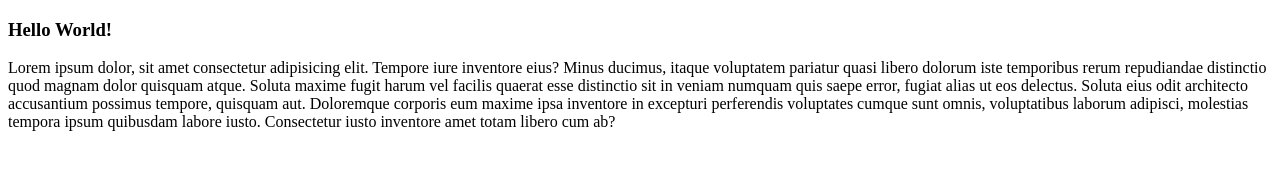
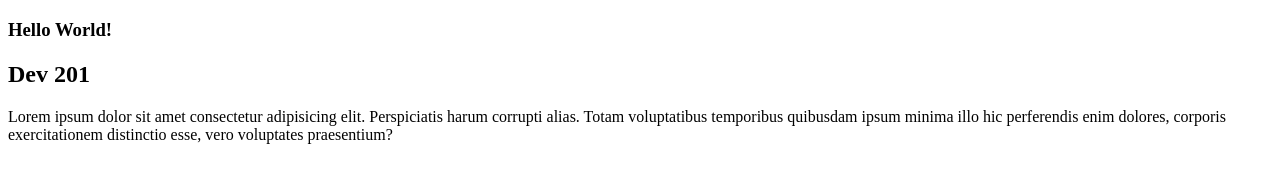
Before and after one commit to OUMAIMABENETTALEB/git_tp2, a plain HTML site: page index.html in a window 1280 px wide. Drawn offline with Linux system fonts and the light colour scheme.

Commit message:
Nouvelle modification sur mon projet!

```diff
--- a/index.html
+++ b/index.html
@@ -7,10 +7,7 @@
 </head>
 <body>
     <h3>Hello World!</h3>
-    <p>
-        Lorem ipsum dolor, sit amet consectetur adipisicing elit. Tempore iure inventore eius? Minus ducimus, itaque voluptatem pariatur quasi libero dolorum iste temporibus rerum repudiandae distinctio quod magnam dolor quisquam atque.
-        Soluta maxime fugit harum vel facilis quaerat esse distinctio sit in veniam numquam quis saepe error, fugiat alias ut eos delectus. Soluta eius odit architecto accusantium possimus tempore, quisquam aut.
-        Doloremque corporis eum maxime ipsa inventore in excepturi perferendis voluptates cumque sunt omnis, voluptatibus laborum adipisci, molestias tempora ipsum quibusdam labore iusto. Consectetur iusto inventore amet totam libero cum ab?
-    </p>
+    <h2>Dev 201</h2>
+    <p>Lorem ipsum dolor sit amet consectetur adipisicing elit. Perspiciatis harum corrupti alias. Totam voluptatibus temporibus quibusdam ipsum minima illo hic perferendis enim dolores, corporis exercitationem distinctio esse, vero voluptates praesentium?</p>
 </body>
 </html>
```
